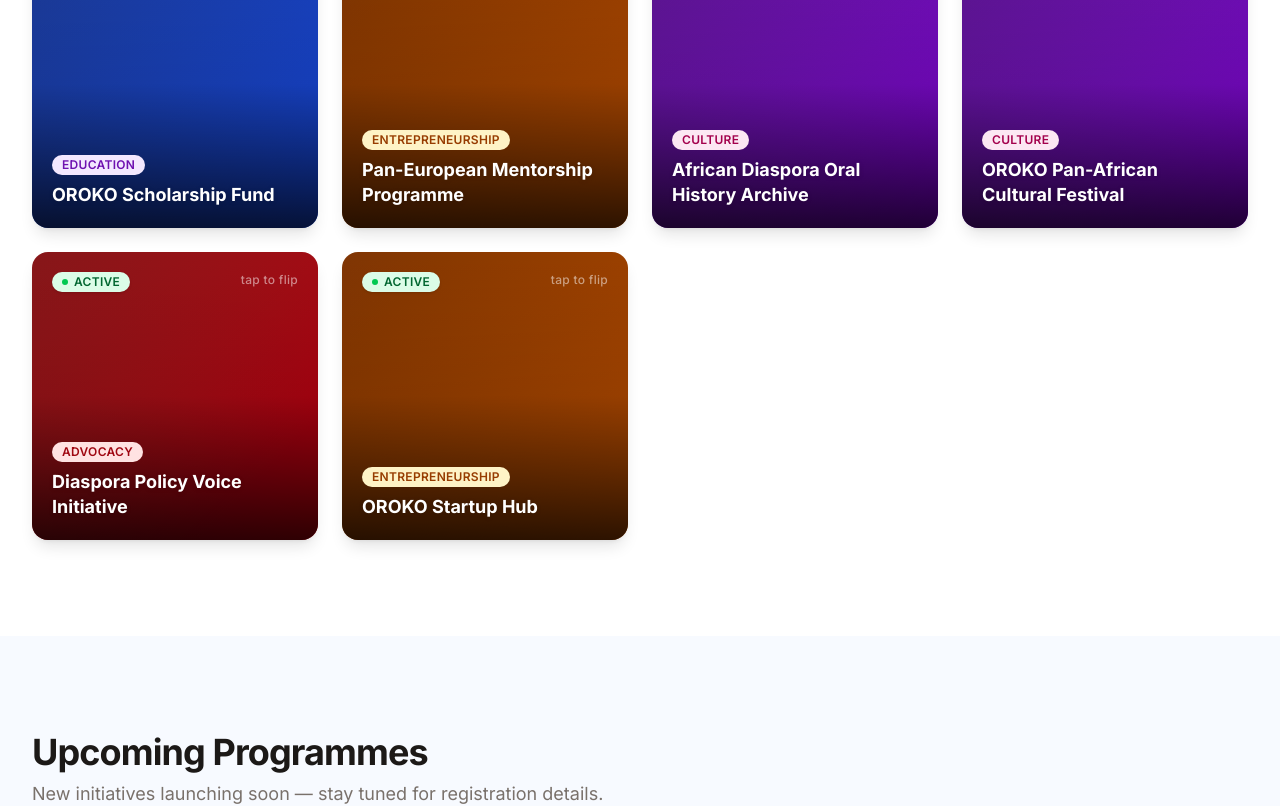
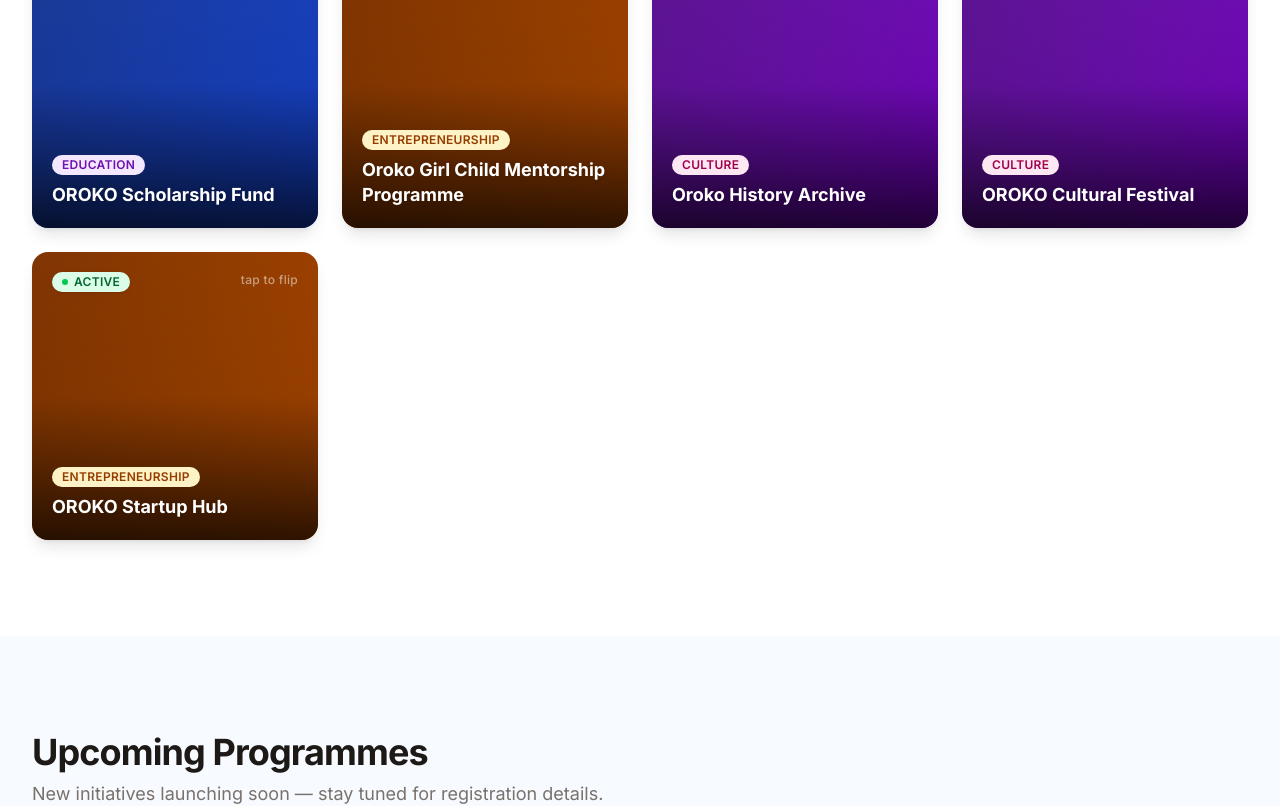
Before and after one commit to SBMBENDE/oroko_app, a Next.js app: page /projects in a window 1280 px wide. Shown: the part 820-1626 px from the top of the page. Built offline with nearby package versions, Linux system fonts and the light colour scheme.

Commit message:
lil adjusts

```diff
--- a/data/branches.ts
+++ b/data/branches.ts
@@ -17,10 +17,10 @@ export const branches: Branch[] = [
     coverImage: '/images/branches/france/cover.jpg',
     contactEmail: 'france@oca-eu.org',
     leadership: {
-      president: 'Amara Diallo',
-      vicePresident: 'Fatou Mensah',
-      secretary: 'Kwame Asante',
-      treasurer: 'Ines Bakayoko',
+      president: 'Isele Philip',
+      vicePresident: 'Samuel Sakwe',
+      secretary: 'Tom Tommy',
+      treasurer: 'Rose Lombe',
     },
     socialLinks: {
       facebook: 'https://facebook.com/ocaFrance',
--- a/data/projects.ts
+++ b/data/projects.ts
@@ -21,11 +21,11 @@ export const projects: Project[] = [
   },
   {
     id: 'proj-mentorship',
-    title: 'Pan-European Mentorship Programme',
+    title: 'Oroko Girl Child Mentorship Programme',
     description:
-      'A structured 6-month mentoring scheme pairing emerging professionals with senior leaders.',
+      'A structured 6-month mentoring scheme pairing emerging femaleprofessionals with senior leaders.',
     longDescription:
-      'Our Pan-European Mentorship Programme connects young professionals (25–35) from the African diaspora with established industry leaders and executives across Europe. Each cohort runs for six months, featuring one-on-one mentoring sessions, group masterclasses, and a final showcase. The programme covers sectors including finance, technology, law, healthcare, and the creative industries.',
+      'Our Mentorship Programme connects young professionals (20–25) from the African diaspora with established industry leaders and executives across Europe. Each cohort runs for six months, featuring one-on-one mentoring sessions, group masterclasses, and a final showcase. The programme covers sectors including finance, technology, law, healthcare, and the creative industries.',
     status: 'active',
     category: 'entrepreneurship',
     branchSlugs: ['uk', 'france', 'germany'],
@@ -39,14 +39,14 @@ export const projects: Project[] = [
   // ── Culture ──────────────────────────────────────────────────────────────────
   {
     id: 'proj-oral-history',
-    title: 'African Diaspora Oral History Archive',
+    title: 'Oroko History Archive',
     description:
-      'A digital archive preserving first-person stories and narratives of the African diaspora in Europe.',
+      'A digital archive preserving first-person stories and narratives of the Oroko land.',
     longDescription:
-      "In partnership with two European universities, we are building a publicly accessible digital archive of oral histories from African diaspora community members across six countries. Interviews are conducted in multiple languages and cover topics including migration journeys, cultural identity, professional life, and community building. The archive will launch publicly in late 2026.",
+      "In partnership with two European universities, we are building a publicly accessible digital archive of oral histories from Oroko diaspora community members across six countries. Interviews are conducted in multiple languages and cover topics including migration journeys, cultural identity, professional life, and community building. The archive will launch publicly in late 2026.",
     status: 'active',
     category: 'culture',
-    branchSlugs: ['france', 'belgium', 'uk', 'italy', 'finland', 'germany'],
+    branchSlugs: ['france', 'belgium', 'uk', 'ireland', 'finland', 'germany'],
     startDate: '2024-09-01',
     endDate: '2026-12-31',
     image: '/images/projects/oral-history.jpg',
@@ -56,14 +56,14 @@ export const projects: Project[] = [
   },
   {
     id: 'proj-cultural-festival',
-    title: 'OROKO Pan-African Cultural Festival',
+    title: 'OROKO Cultural Festival',
     description:
-      'An annual multi-city festival celebrating African arts, music, cuisine, and cultural heritage.',
+      'An annual multi-city festival celebrating Oroko arts, music, cuisine, and cultural heritage.',
     longDescription:
-      'The OROKO Pan-African Cultural Festival is our flagship annual cultural event, held simultaneously across multiple European cities. The festival features live music, traditional dance performances, contemporary art exhibitions, food markets, panel discussions, and children\'s programming. Each edition draws thousands of visitors and is broadcast online to an international audience.',
+      'The OROKO Cultural Festival is our flagship annual cultural event, held  across multiple European cities. The festival features live music, traditional dance performances, contemporary art exhibitions, food markets, panel discussions, and children\'s programming. Each edition draws thousands of visitors and is broadcast online to an international audience.',
     status: 'active',
     category: 'culture',
-    branchSlugs: ['france', 'uk', 'belgium', 'italy', 'germany', 'finland'],
+    branchSlugs: ['france', 'uk', 'belgium', 'ireland', 'germany', 'finland'],
     startDate: '2016-07-01',
     image: '/images/projects/festival.jpg',
     tags: ['Culture', 'Arts', 'Music', 'Festival'],
@@ -72,31 +72,31 @@ export const projects: Project[] = [
     website: '#',
   },
   // ── Advocacy ─────────────────────────────────────────────────────────────────
-  {
-    id: 'proj-policy-voice',
-    title: 'Diaspora Policy Voice Initiative',
-    description:
-      'Advocacy work engaging European institutions on diaspora rights, representation, and policies.',
-    longDescription:
-      'The Diaspora Policy Voice Initiative is OCA-EU\'s advocacy arm, working directly with European Parliament representatives, national governments, and EU agencies to amplify the voice of the African diaspora in policy discussions. We publish policy briefs, host roundtable meetings with officials, and coordinate joint campaigns with other diaspora organisations across Europe.',
-    status: 'active',
-    category: 'advocacy',
-    branchSlugs: ['belgium', 'france', 'uk'],
-    startDate: '2019-01-01',
-    image: '/images/projects/policy.jpg',
-    tags: ['Advocacy', 'Policy', 'EU', 'Rights'],
-    lead: 'Celestine Nkosi',
-    impactMetric: '12 policy briefs published',
-    website: '#',
-  },
+  // {
+  //   id: 'proj-policy-voice',
+  //   title: 'Diaspora Policy Voice Initiative',
+  //   description:
+  //     'Advocacy work engaging European institutions on diaspora rights, representation, and policies.',
+  //   longDescription:
+  //     'The Diaspora Policy Voice Initiative is OCA-EU\'s advocacy arm, working directly with European Parliament representatives, national governments, and EU agencies to amplify the voice of the African diaspora in policy discussions. We publish policy briefs, host roundtable meetings with officials, and coordinate joint campaigns with other diaspora organisations across Europe.',
+  //   status: 'active',
+  //   category: 'advocacy',
+  //   branchSlugs: ['belgium', 'france', 'uk'],
+  //   startDate: '2019-01-01',
+  //   image: '/images/projects/policy.jpg',
+  //   tags: ['Advocacy', 'Policy', 'EU', 'Rights'],
+  //   lead: 'Celestine Nkosi',
+  //   impactMetric: '12 policy briefs published',
+  //   website: '#',
+  // },
   // ── Entrepreneurship ─────────────────────────────────────────────────────────
   {
     id: 'proj-startup-hub',
     title: 'OROKO Startup Hub',
     description:
-      'A business incubator and accelerator programme for African diaspora entrepreneurs.',
+      'A business incubator and accelerator programme for Oroko diaspora entrepreneurs.',
     longDescription:
-      'The OROKO Startup Hub is a 12-week accelerator programme for African diaspora entrepreneurs launching or scaling businesses within Europe. Participants receive business coaching, legal and financial advisory sessions, pitch practice, and access to our investor network. The programme runs twice per year in partnership with co-working spaces in Paris, London, and Berlin.',
+      'The OROKO Startup Hub is a 12-week accelerator programme for Oroko diaspora entrepreneurs launching or scaling businesses within Europe. Participants receive business coaching, legal and financial advisory sessions, pitch practice, and access to our investor network. The programme runs twice per year in partnership with co-working spaces in Paris, London, and Berlin.',
     status: 'active',
     category: 'entrepreneurship',
     branchSlugs: ['france', 'uk', 'germany'],
@@ -117,19 +117,19 @@ export const projects: Project[] = [
       'The OROKO Digital Skills Bootcamp offers free 8-week intensive courses in web development, data literacy, digital marketing, and UX design for diaspora youth (16–30) and career changers. Courses are delivered both in-person and online, with instructors drawn from OROKO member companies and volunteer tech professionals. Graduates receive an OROKO Digital Certificate.',
     status: 'upcoming',
     category: 'technology',
-    branchSlugs: ['finland', 'uk', 'germany'],
+    branchSlugs: ['france', 'uk', 'germany'],
     startDate: '2026-06-01',
     image: '/images/projects/digital-skills.jpg',
     tags: ['Technology', 'Coding', 'Skills', 'Youth'],
-    lead: 'Adwoa Sarkodie',
-    impactMetric: 'Launching June 2026',
+    lead: 'Sam Mbende',
+    impactMetric: 'Launching September 2026',
   },
   // ── Completed ────────────────────────────────────────────────────────────────
   {
     id: 'proj-health-campaign',
-    title: 'Diaspora Health Awareness Campaign',
+    title: 'Oroko Diaspora Health Awareness Campaign',
     description:
-      'A community health initiative addressing health literacy and access for the diaspora.',
+      'A community health initiative addressing health literacy and access for the Oroko diaspora.',
     longDescription:
       'Delivered in partnership with healthcare professionals and NGOs, this campaign ran across five countries and focused on preventive health, mental health awareness, and navigating European healthcare systems. The campaign included free health screening days, multilingual health guides, and online webinars with medical professionals.',
     status: 'completed',
@@ -139,7 +139,7 @@ export const projects: Project[] = [
     endDate: '2024-06-30',
     image: '/images/projects/health.jpg',
     tags: ['Health', 'Wellbeing', 'Community'],
-    lead: 'Naomi Adeyemi',
+    lead: 'Dr. Naomi Basake',
     impactMetric: '2,000+ people reached',
   },
 ];
--- a/features/events/UpcomingEventsSection.tsx
+++ b/features/events/UpcomingEventsSection.tsx
@@ -55,7 +55,7 @@ export function UpcomingEventsSection({ events }: { events: Event[] }) {
               Upcoming Events
             </span>
             <h2 className="text-3xl md:text-4xl font-bold text-white">
-              Connect at our next gathering
+              Be part of our next gathering
             </h2>
           </div>
           <Button
--- a/features/members/ExecutiveCard.tsx
+++ b/features/members/ExecutiveCard.tsx
@@ -13,7 +13,7 @@ const BRANCH_ACCENT: Record<string, { gradient: string; badge: string; border: s
   uk:       { gradient: 'from-red-800 via-red-600 to-red-400',      badge: 'bg-red-100 text-red-800',     border: 'border-red-200'  },
   belgium:  { gradient: 'from-yellow-700 via-yellow-500 to-yellow-300', badge: 'bg-yellow-100 text-yellow-800', border: 'border-yellow-200' },
   finland:  { gradient: 'from-sky-800 via-sky-600 to-sky-400',      badge: 'bg-sky-100 text-sky-800',     border: 'border-sky-200'  },
-  italy:    { gradient: 'from-green-800 via-green-600 to-green-400', badge: 'bg-green-100 text-green-800', border: 'border-green-200' },
+  ireland:  { gradient: 'from-green-800 via-green-600 to-green-400', badge: 'bg-green-100 text-green-800', border: 'border-green-200' },
   germany:  { gradient: 'from-stone-800 via-stone-600 to-stone-400', badge: 'bg-stone-200 text-stone-800', border: 'border-stone-300' },
 };
 const DEFAULT_ACCENT = { gradient: 'from-amber-800 via-amber-600 to-amber-400', badge: 'bg-amber-100 text-amber-800', border: 'border-amber-200' };
--- a/features/members/ExecutivesSection.tsx
+++ b/features/members/ExecutivesSection.tsx
@@ -72,7 +72,7 @@ export function ExecutivesSection({ members }: ExecutivesSectionProps) {
         <div className="flex items-center gap-4 mb-8">
           <div className="flex-1 h-px bg-stone-200" />
           <span className="text-xs font-semibold text-stone-400 uppercase tracking-widest whitespace-nowrap">
-            Vice Presidents &amp; Officers
+            Vice President &amp; Officers
           </span>
           <div className="flex-1 h-px bg-stone-200" />
         </div>
--- a/features/members/MembersDirectory.tsx
+++ b/features/members/MembersDirectory.tsx
@@ -15,7 +15,7 @@ const BRANCH_FLAGS: Record<string, string> = {
   uk: '🇬🇧',
   belgium: '🇧🇪',
   finland: '🇫🇮',
-  italy: '🇮🇹',
+  ireland: '🇮🇪',
   germany: '🇩🇪',
 };
 
--- a/features/members/MembersHero.tsx
+++ b/features/members/MembersHero.tsx
@@ -31,7 +31,7 @@ export function MembersHero() {
           OCA-EU <span className="text-amber-400">Members</span>
         </h1>
         <p className="hero-sub text-stone-300 text-lg leading-relaxed max-w-xl mb-10" style={{ opacity: 0 }}>
-          An extraordinary community of professionals, artists, entrepreneurs, and
+          An extraordinary community of professionals, entrepreneurs, and
           changemakers united by culture and ambition across Europe.
         </p>
         <div className="flex flex-wrap gap-6 sm:gap-10">
```
